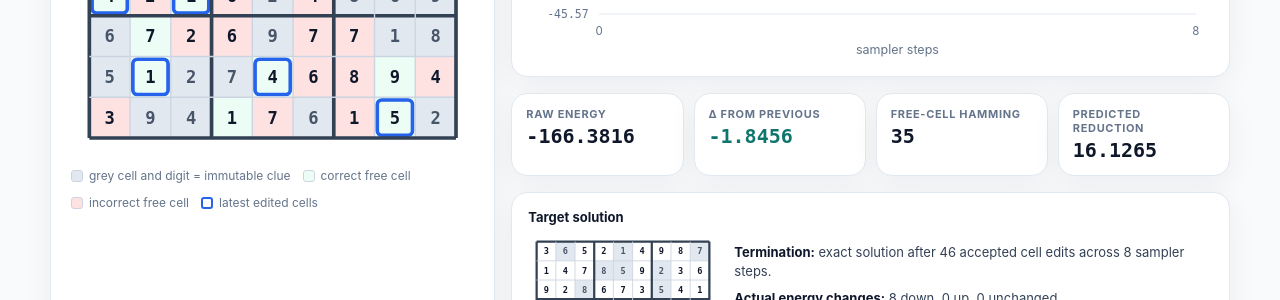
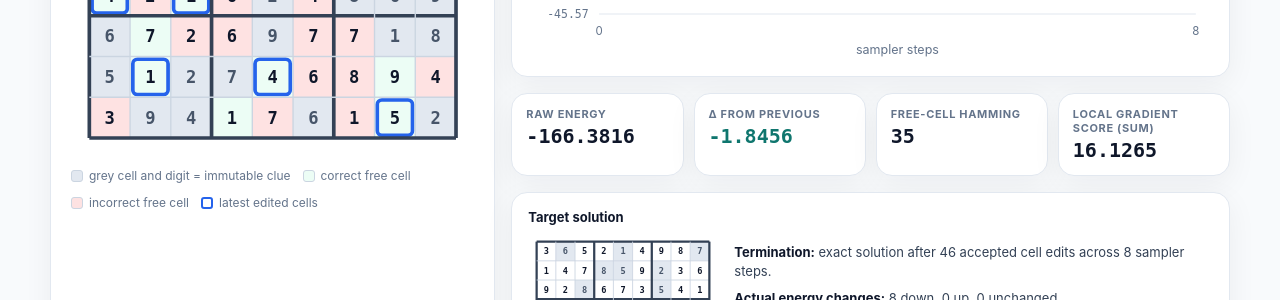
Before and after one commit to m1balcerak/m1balcerak.github.io, a Jekyll site: the page assets/sudokuem/rrn-test-17-checkpoint-52500-k8.html, which Jekyll copies as it is, in a window 1280 px wide. Shown: the part 497-797 px from the top of the page. Built offline with Jekyll 4.4.1, drawn with Linux system fonts in a browser that asks for light colours.

Commit message:
Clarify SudokuEM gradient score label

```diff
--- a/assets/sudokuem/rrn-test-17-checkpoint-52500-k8.html
+++ b/assets/sudokuem/rrn-test-17-checkpoint-52500-k8.html
@@ -124,7 +124,7 @@
         <div class="card metric"><div class="metric-label">Raw energy</div><div class="metric-value" id="energy-value"></div></div>
         <div class="card metric"><div class="metric-label">Δ from previous</div><div class="metric-value" id="delta-value"></div></div>
         <div class="card metric"><div class="metric-label">Free-cell Hamming</div><div class="metric-value" id="hamming-value"></div></div>
-        <div class="card metric"><div class="metric-label">Predicted reduction</div><div class="metric-value" id="score-value"></div></div>
+        <div class="card metric"><div class="metric-label">Local gradient score (sum)</div><div class="metric-value" id="score-value"></div></div>
       </section>
 
       <section class="card detail-card">
```
